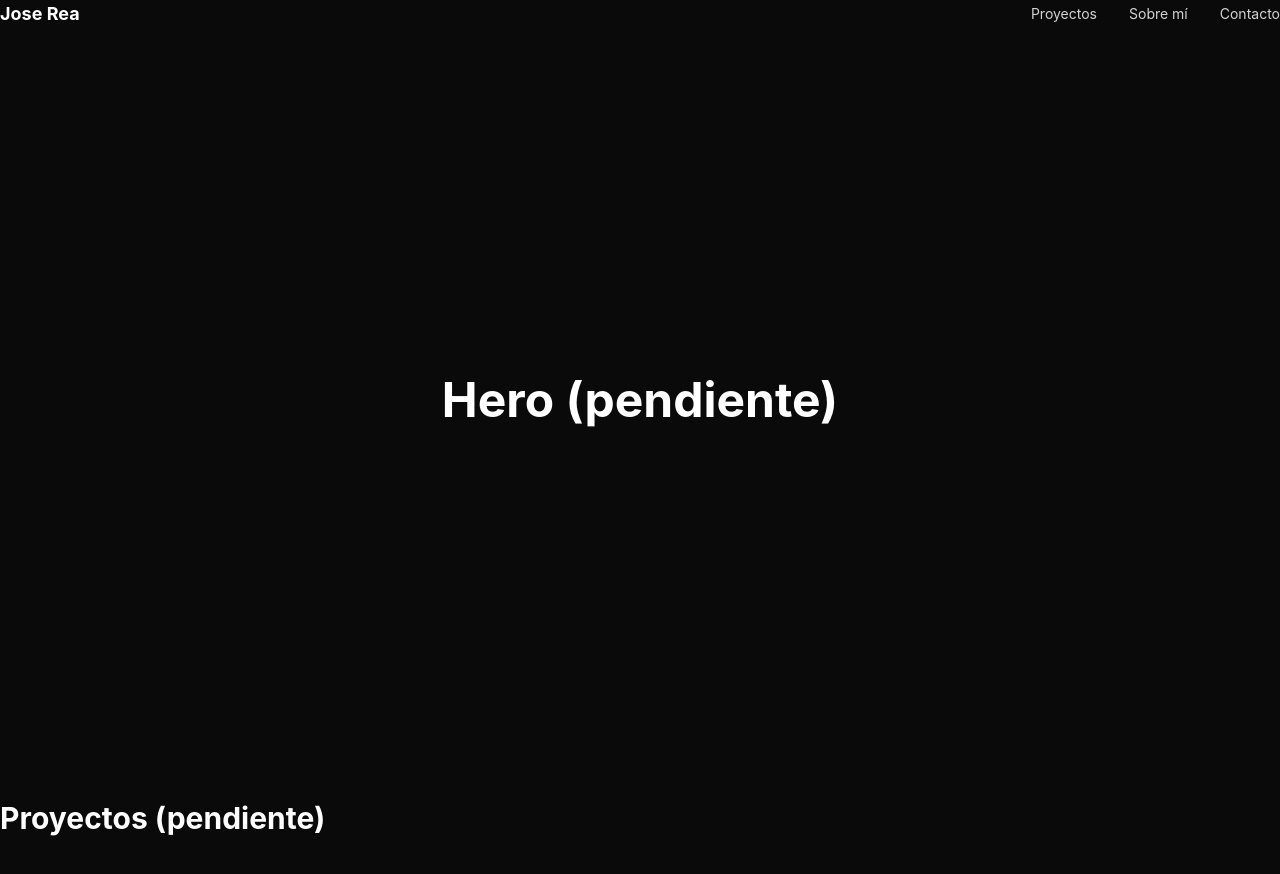
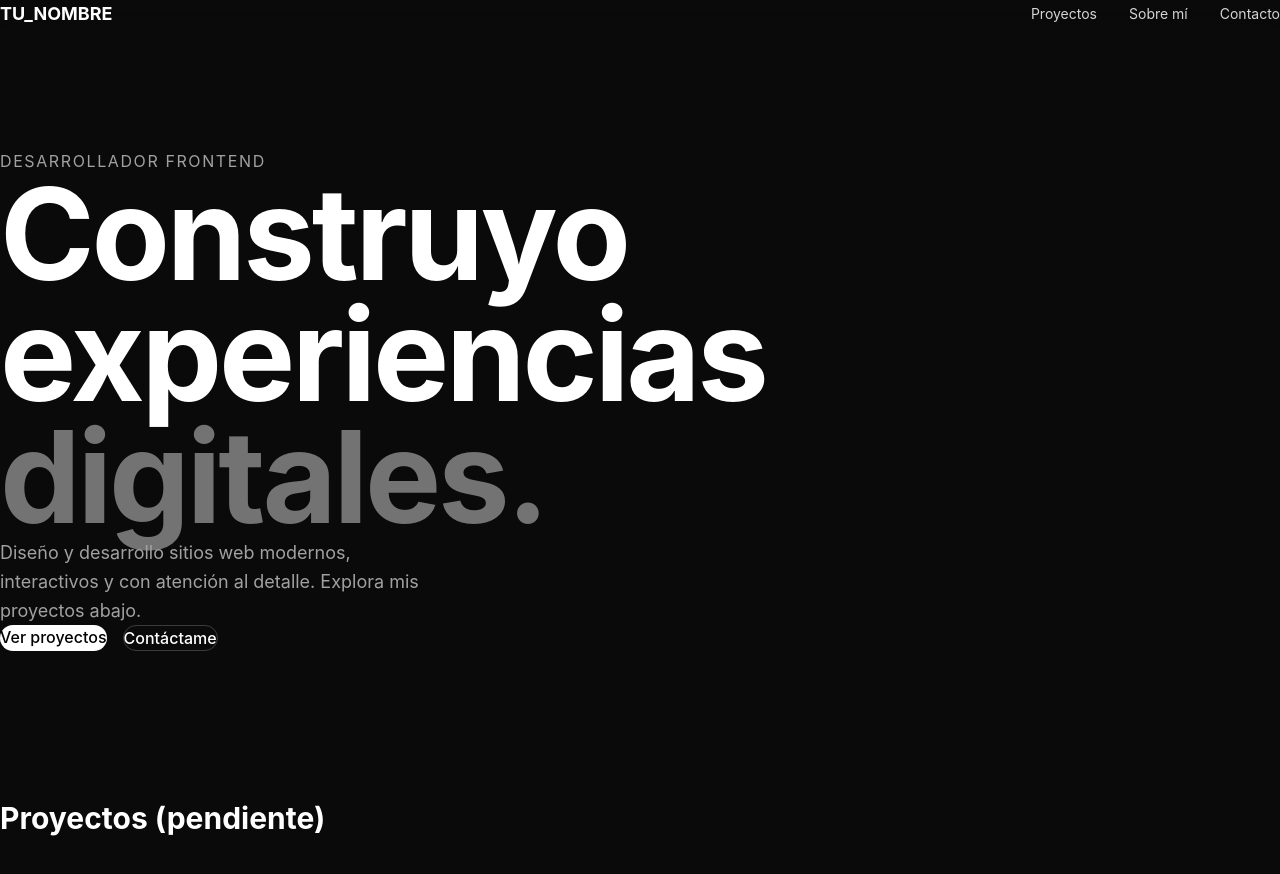
Before and after one commit to joserea-uees/Portfolio, a React app: page / in a window 1280 px wide. Shown: the top 874 px of the page. Built offline with nearby package versions, Linux system fonts and the light colour scheme; the HTML template or start-up script is replaced by a standard one.

Commit message:
[FEAT] - Creacion de  una seccion principal con jerarquía tipográfica y llamadas a la acción (CTA).

```diff
--- a/src/components/layout/Navbar.tsx
+++ b/src/components/layout/Navbar.tsx
@@ -1,7 +1,7 @@
 export default function Navbar() {
   return (
-    <nav className="fixed top-0 left-0 w-full z-50 px-8 py-6 flex justify-between items-center">
-      <span className="text-lg font-bold text-white">Jose Rea</span>
+    <nav className="fixed top-0 left-0 w-full z-50 px-8 md:px-16 py-6 flex justify-between items-center backdrop-blur-sm">
+      <span className="text-lg font-bold text-white">TU_NOMBRE</span>
       <ul className="hidden md:flex gap-8 text-sm text-neutral-300">
         <li><a href="#projects" className="hover:text-white transition-colors">Proyectos</a></li>
         <li><a href="#about" className="hover:text-white transition-colors">Sobre mí</a></li>
--- a/src/components/sections/Hero.tsx
+++ b/src/components/sections/Hero.tsx
@@ -1,7 +1,29 @@
+import Button from '../ui/Button'
+
 export default function Hero() {
   return (
-    <section className="min-h-screen flex items-center justify-center">
-      <h1 className="text-5xl font-bold text-white">Hero (pendiente)</h1>
+    <section className="min-h-screen flex flex-col justify-center px-8 md:px-16 relative overflow-hidden">
+      <p className="text-neutral-400 text-sm md:text-base tracking-widest uppercase mb-4">
+        Desarrollador Frontend
+      </p>
+
+      <h1 className="text-6xl md:text-8xl lg:text-9xl font-bold text-white leading-[0.95] tracking-tight">
+        Construyo
+        <br />
+        experiencias
+        <br />
+        <span className="text-neutral-500">digitales.</span>
+      </h1>
+
+      <p className="text-neutral-400 text-base md:text-lg max-w-md mt-8 leading-relaxed">
+        Diseño y desarrollo sitios web modernos, interactivos y con atención
+        al detalle. Explora mis proyectos abajo.
+      </p>
+
+      <div className="flex gap-4 mt-10">
+        <Button href="#projects">Ver proyectos</Button>
+        <Button href="#contact" variant="secondary">Contáctame</Button>
+      </div>
     </section>
   )
 }
```
